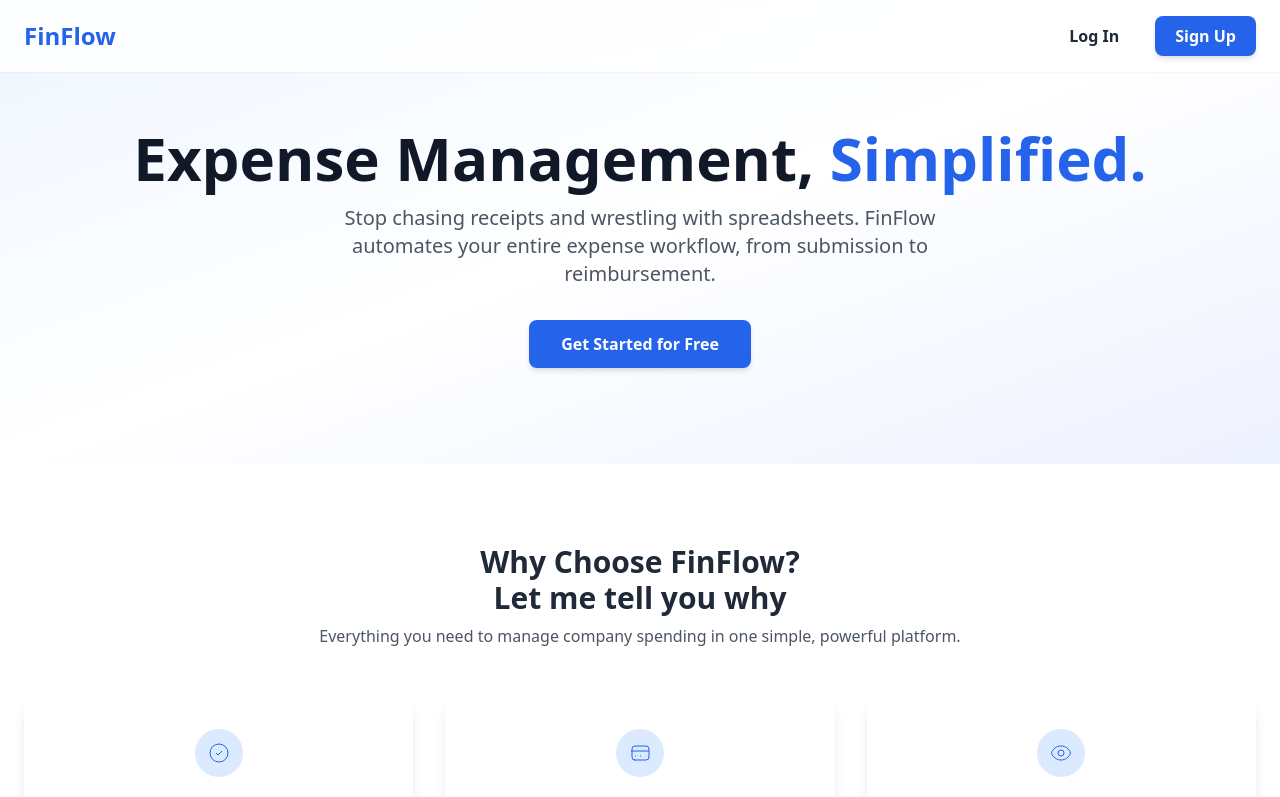
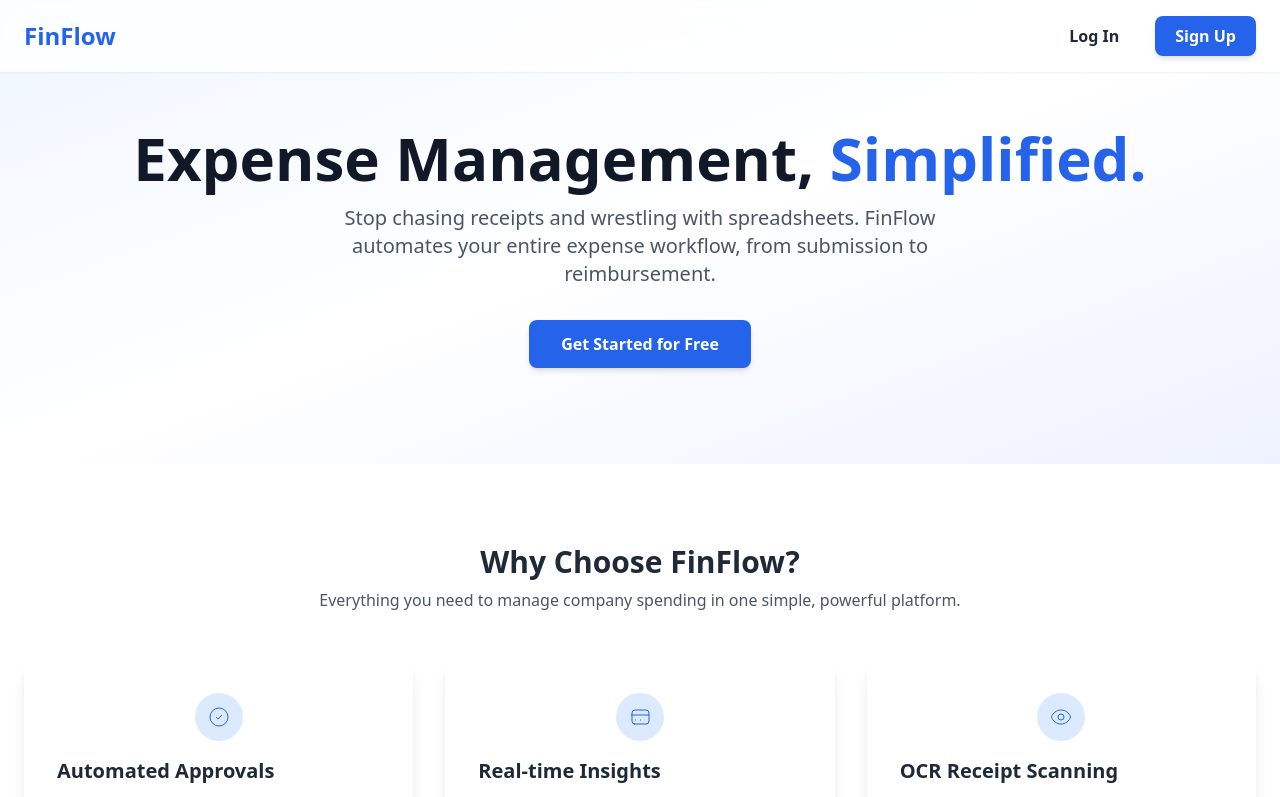
Before and after one commit to Satvik-Parihar/FinFlow, a React (Vite) app in the folder frontend/: page / in a window 1280 px wide. Shown: the top 797 px of the page. Built offline with nearby package versions, Linux system fonts and the light colour scheme.

Commit message:
Remove line break from WelcomePage heading

```diff
--- a/frontend/src/pages/WelcomePage.jsx
+++ b/frontend/src/pages/WelcomePage.jsx
@@ -91,7 +91,7 @@
             <section className="py-20">
                 <div className="container mx-auto px-6">
                     <AnimatedSection className="text-center">
-                        <h2 className="text-3xl font-bold mb-2">Why Choose FinFlow? <br /> Let me tell you why</h2>
+                        <h2 className="text-3xl font-bold mb-2">Why Choose FinFlow?</h2>
                         <p className="text-gray-600 mb-12 max-w-2xl mx-auto">Everything you need to manage company spending in one simple, powerful platform.</p>
                     </AnimatedSection>
                     <div className="grid grid-cols-1 md:grid-cols-3 gap-8">
```
